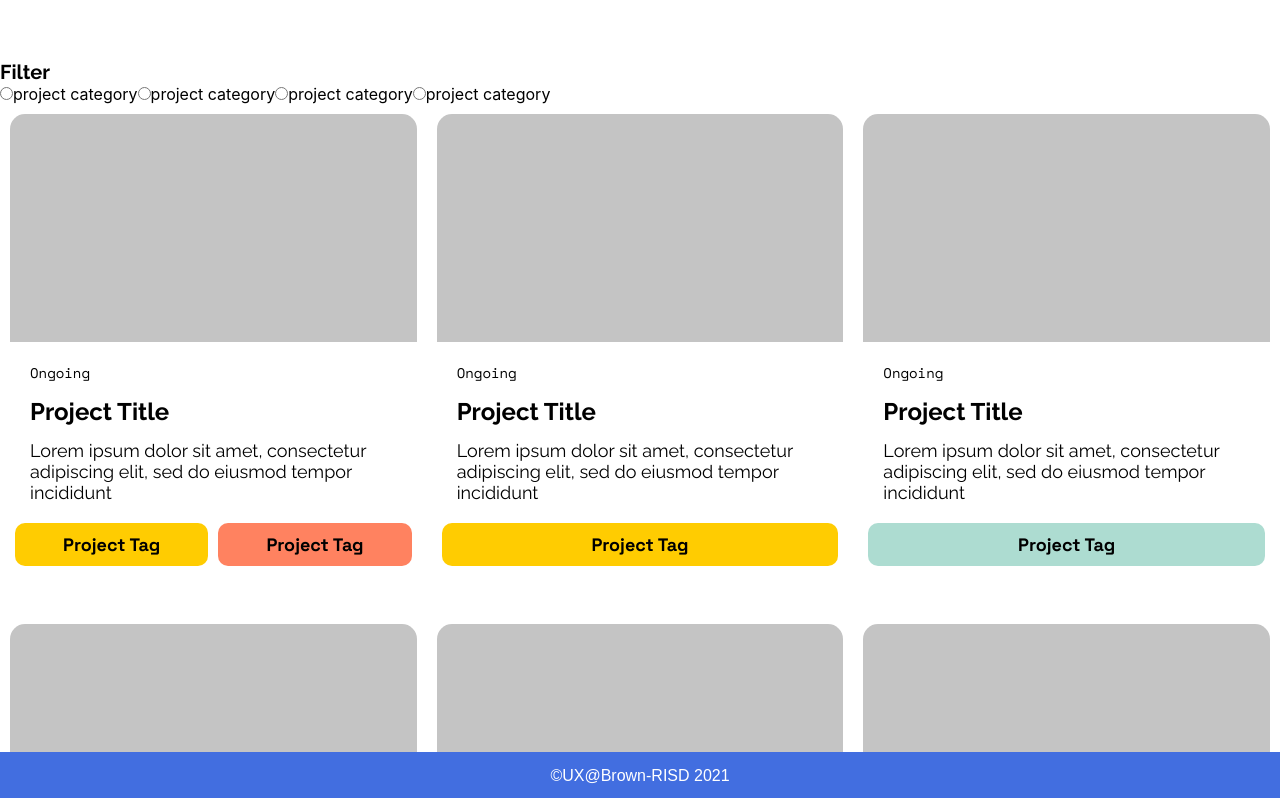
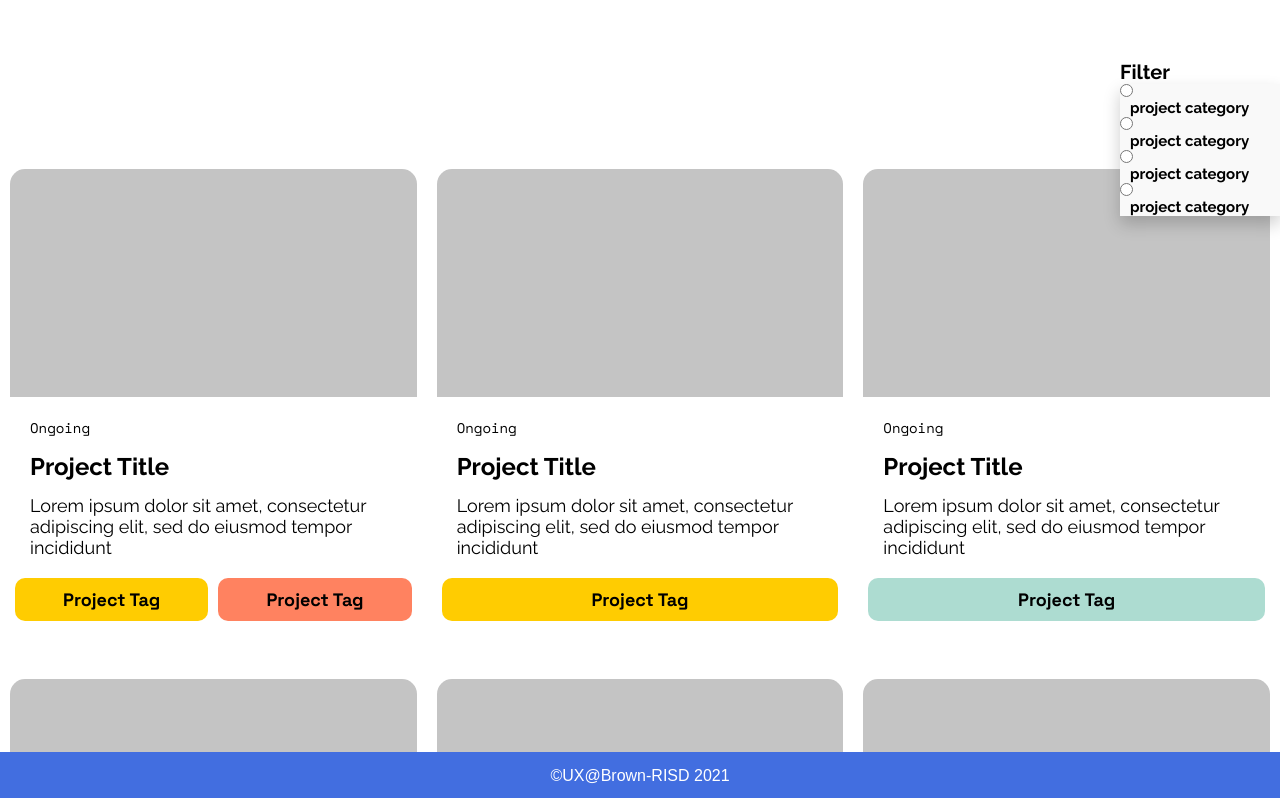
Before and after one commit to fullstackatbrown/project-ux-brown-website, a React (Create React App) app in the folder website/: page /projects in a window 1280 px wide. Shown: the top 798 px of the page. Built offline with nearby package versions, Linux system fonts and the light colour scheme; a web font is replaced by a local one.

Commit message:
board draft - first complete

```diff
--- a/website/src/board.css
+++ b/website/src/board.css
@@ -10,14 +10,41 @@
   justify-content: space-between;
 }
 
+form {
+  float: right;
+  padding: 0px 100px 75px 0px;
+}
+
+.buttons {
+  display: none;
+  position: absolute;
+  background-color: #f9f9f9;
+  min-width: 160px;
+  box-shadow: 0px 8px 16px 0px rgba(0,0,0,0.2);
+  z-index: 1;
+}
+
+.buttons input:hover {background-color: #f1f1f1}
+
+.filter-container:hover .buttons {
+  display: block;
+}
+
 .filter-container h1 {
   font-family: 'Raleway', sans-serif;
   font-weight: 700;
   font-size: 20px;
+  cursor: pointer;
+  margin-right: 10px;
 }
 
-.filter-container.filter-button {
+.filter-container input {
+  display: block;
+}
+
+.filter-container label {
   font-family: 'Raleway', sans-serif;
   font-weight: 700;
-  font-size: 20px;
+  font-size: 15px;
+  margin-left: 10px;
 }
--- a/website/src/filter.js
+++ b/website/src/filter.js
@@ -24,6 +24,7 @@ class Filter extends React.Component {
     return (
       <form>
       <h1>Filter</h1>
+        <div class='buttons'>
           <input class='filter-button' type='radio' id='category-1'
           value='category-1' onChange={this.filterBoard}/>
           <label for='category 1'>project category</label>
@@ -36,6 +37,7 @@ class Filter extends React.Component {
           <input class='filter-button' type='radio' id='category-4'
           value='category-4' onChange={this.filterBoard}/>
           <label for='category 4'>project category</label>
+        </div>
       </form>
 
     );
```
Lines whose indentation alone changed are shown as unchanged.
